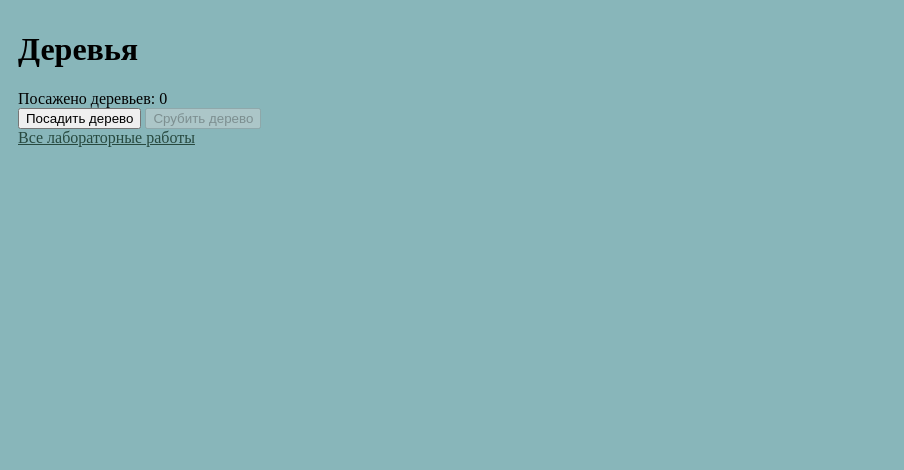
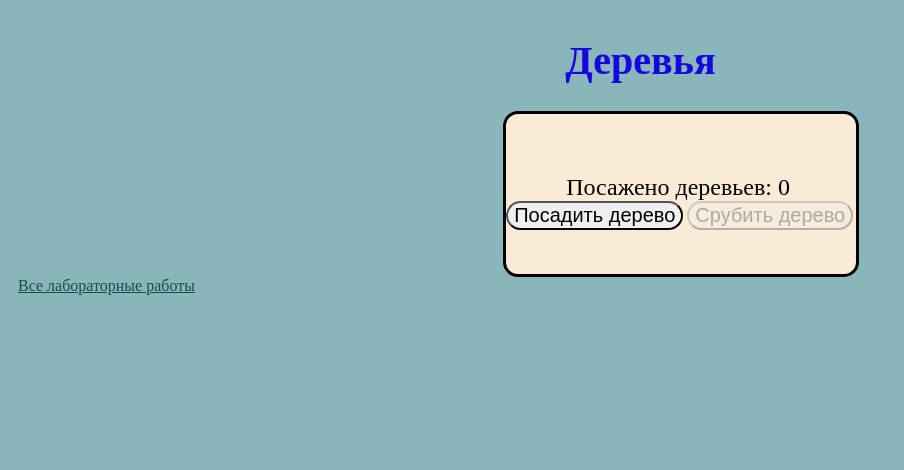
Before and after one commit to Ex11eNTTT/my-labs-2-, a Flask app: page /lab4/tree in a window 1280 px wide. Shown: the part 42-512 px from the top of the page, without its empty margins (0-904 px from the left). Run offline with Flask 3, Linux system fonts and the light colour scheme.

Commit message:
Стили

```diff
--- a/templates/lab4/login.html
+++ b/templates/lab4/login.html
@@ -23,12 +23,12 @@
             <input type="text" id="login" name="login" value='{{login}}' required>
             {%endif%}
         </div>
-        <div>
+        <div style="margin-top: 5px">
             <label for="password">Пароль:</label>
             <input type="password" id="password" name="password" required>
         </div>
         <div>{{ error }}</div>
-        <div>
+        <div style="margin-top: 5px">
             <button type="submit">Войти</button>
             <button type="reset">Отмена</button>
         </div>
--- a/templates/lab4/tree.html
+++ b/templates/lab4/tree.html
@@ -3,12 +3,13 @@
 
 
 {%block main%}
-    <h1>Деревья</h1>
-    <div>
-        Посажено деревьев: {{tree_count}}
+    <h1 style="margin-left:44%; font-size:40px; color:rgb(24, 6, 224)">Деревья</h1>
+    <div style="margin-left:39%; border: 3px solid black; border-radius:15px; height: 100px; width: 350px; padding-top: 60px;
+    background-color:antiquewhite">
+        <span style="font-size:24px; margin-left: 60px">Посажено деревьев: {{tree_count}}</span>
         <form method="post">
-            <button name="operation" value="plant"  {% if tree_count == 10 %}disabled{% endif %}>Посадить дерево</button>
-            <button name="operation" value="cut" {% if tree_count == 0 %}disabled{% endif %}>Срубить дерево</button>
+            <button name="operation" value="plant"  {% if tree_count == 10 %}disabled{% endif %} style="border-radius:15px; font-size:20px">Посадить дерево</button>
+            <button name="operation" value="cut" {% if tree_count == 0 %}disabled{% endif %} style="border-radius:15px; font-size:20px">Срубить дерево</button>
         </form>
     </div>
 {%endblock%}
```
